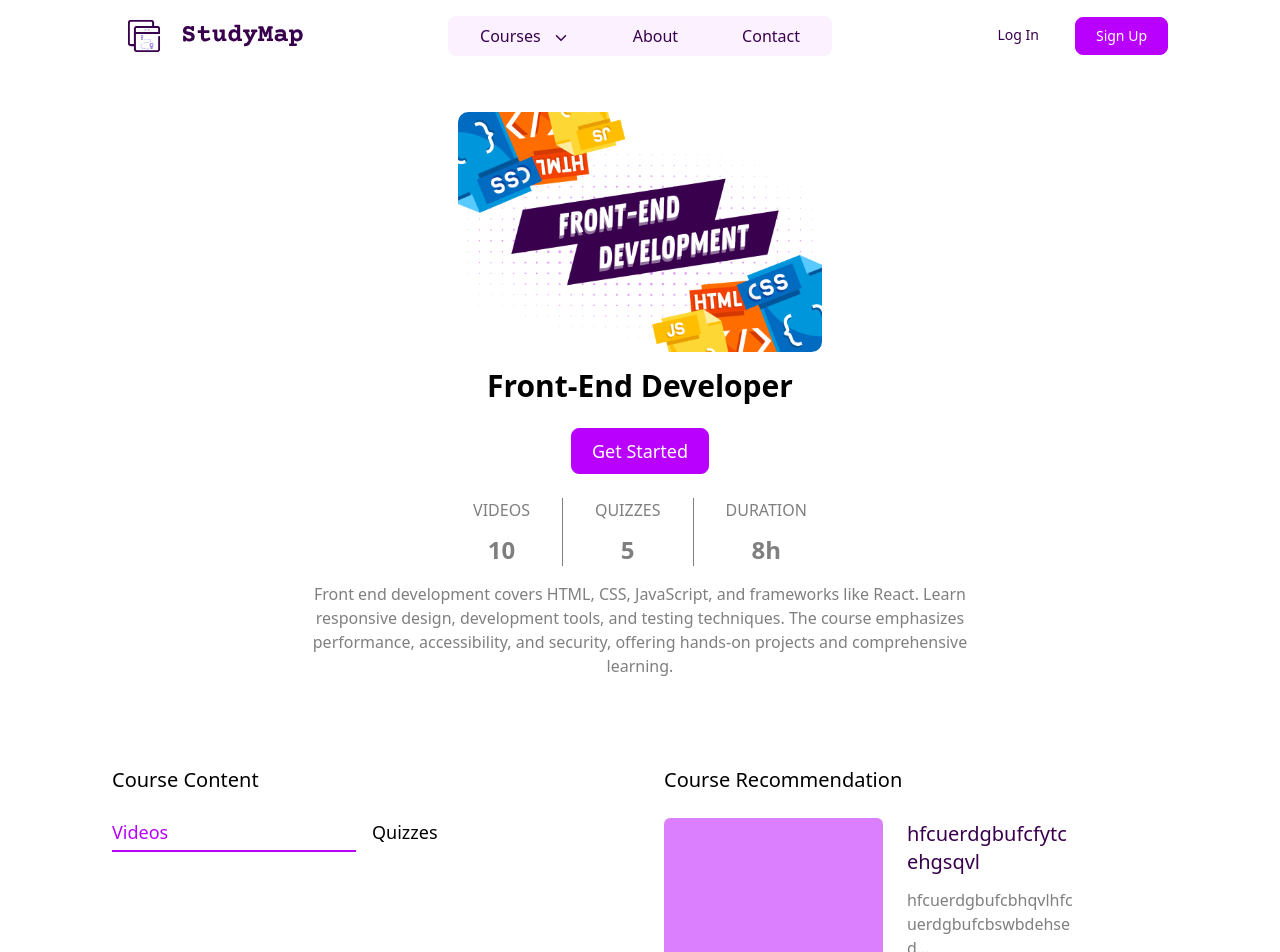
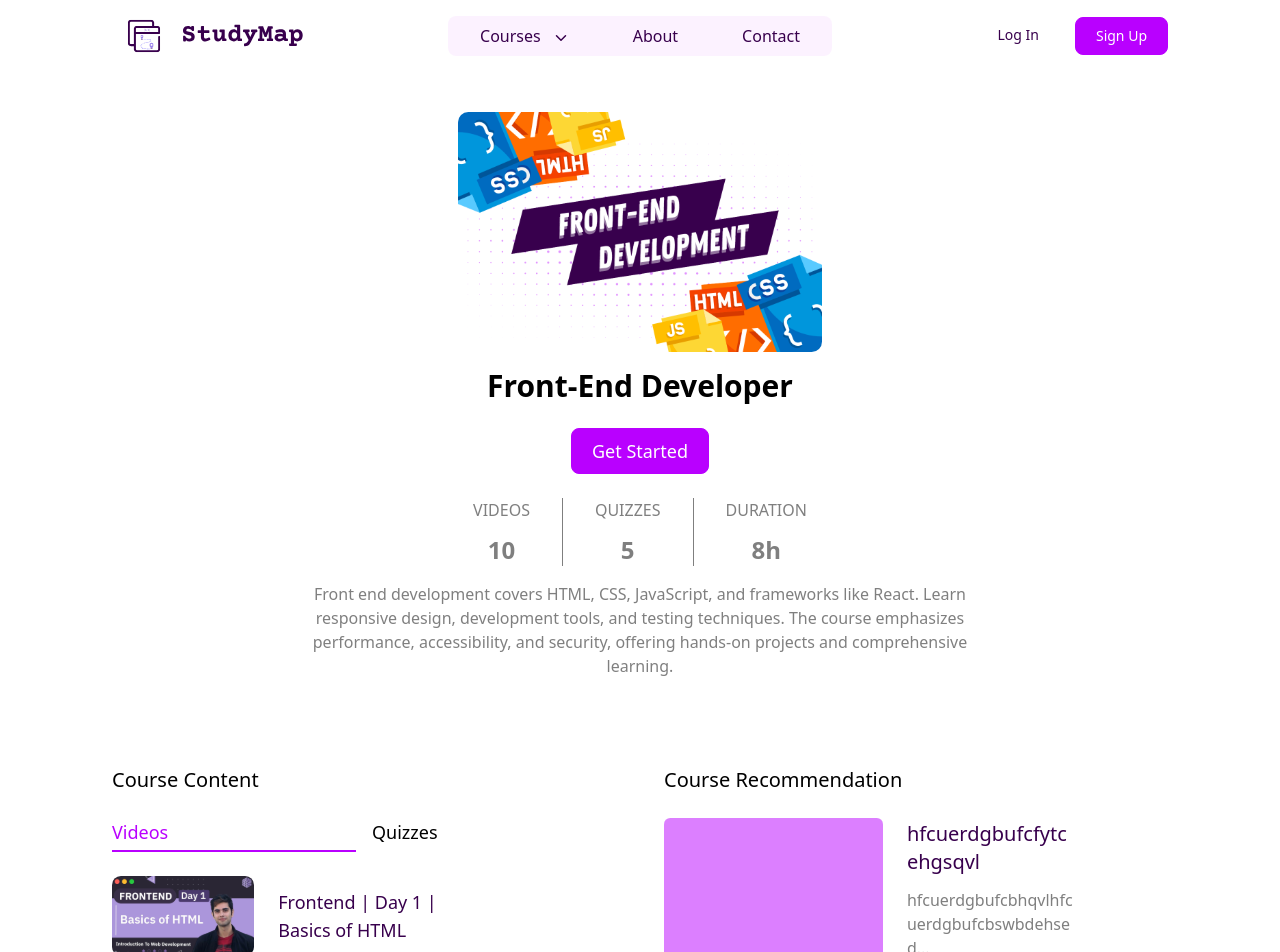
Before and after one commit to allsyalwaa/StudyMap, a React (Vite) app: page /course in a window 1280 px wide. Shown: the top 952 px of the page. Built offline with nearby package versions, Linux system fonts and the light colour scheme.

Commit message:
refactor: Update VideoCourse component to pass image and title props to CardVideoCourse

```diff
--- a/src/components/ui/VideoCourse.jsx
+++ b/src/components/ui/VideoCourse.jsx
@@ -1,9 +1,9 @@
 import CardVideoCourse from "./CardVideoCourse";
 
-export default function VideoCourse() {
+export default function VideoCourse({ image, title }) {
   return (
     <div>
-      <CardVideoCourse />
+      <CardVideoCourse image={image} title={title} />
     </div>
   );
 }
```
